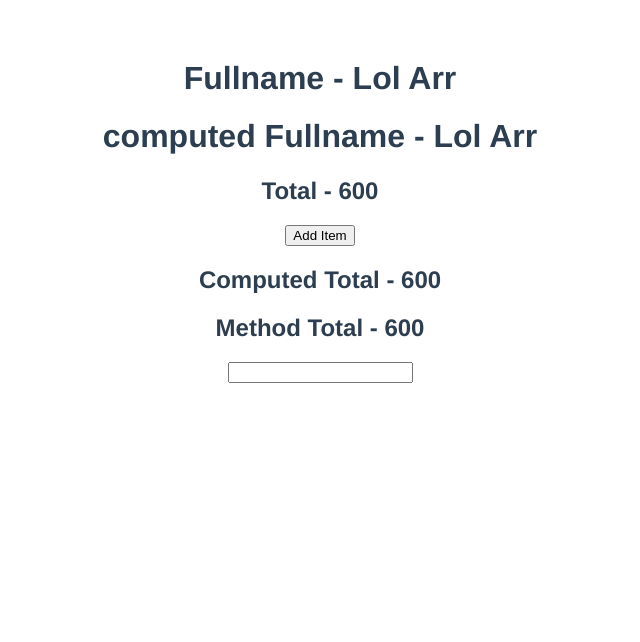
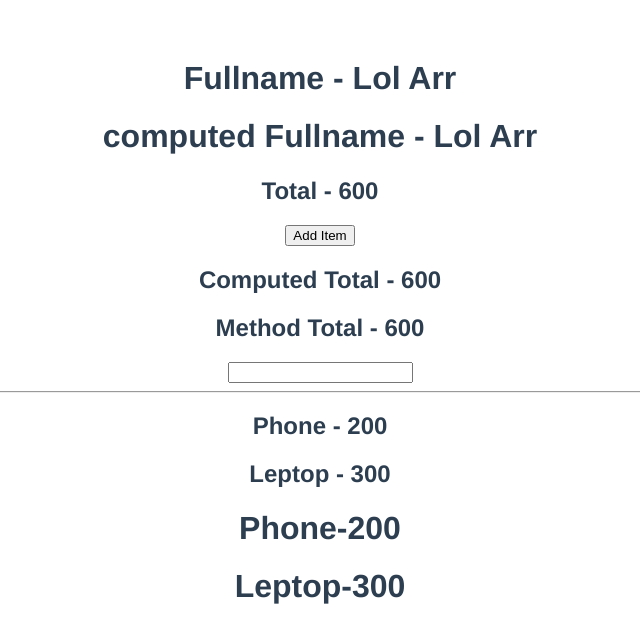
Before and after one commit to Omnish007/Vue-JS, a Vue app: page / in a window 1280 px wide. Shown: the top 642 px of the page, without its empty margins (320-960 px from the left). Built offline with nearby package versions, Linux system fonts and the light colour scheme.

Commit message:
computes properties

```diff
--- a/src/App.vue
+++ b/src/App.vue
@@ -41,6 +41,9 @@ export default {
       console.log("total from computed called");
       return this.items.reduce((total, curr) => (total += curr.price), 0);
     },
+    expoensiveitems() {
+      return this.items.filter((item) => item.price > 100);
+    },
   },
 };
 </script>
@@ -63,6 +66,16 @@ export default {
   <h2>Method Total - {{ getTotal() }}</h2>
 
   <input type="text" v-model="country" />
+  <hr />
+
+  <!-- instad of v-for and v-if we shoud use computed properties to avoid unneccessary renders -->
+  <template v-for="item in items" :key="item.id">
+    <h2 v-if="item.price > 100">{{ item.title }} - {{ item.price }}</h2>
+  </template>
+
+  <h1 v-for="item in expoensiveitems" :key="item.id">
+    {{ item.title }}-{{ item.price }}
+  </h1>
 </template>
 
 
```
